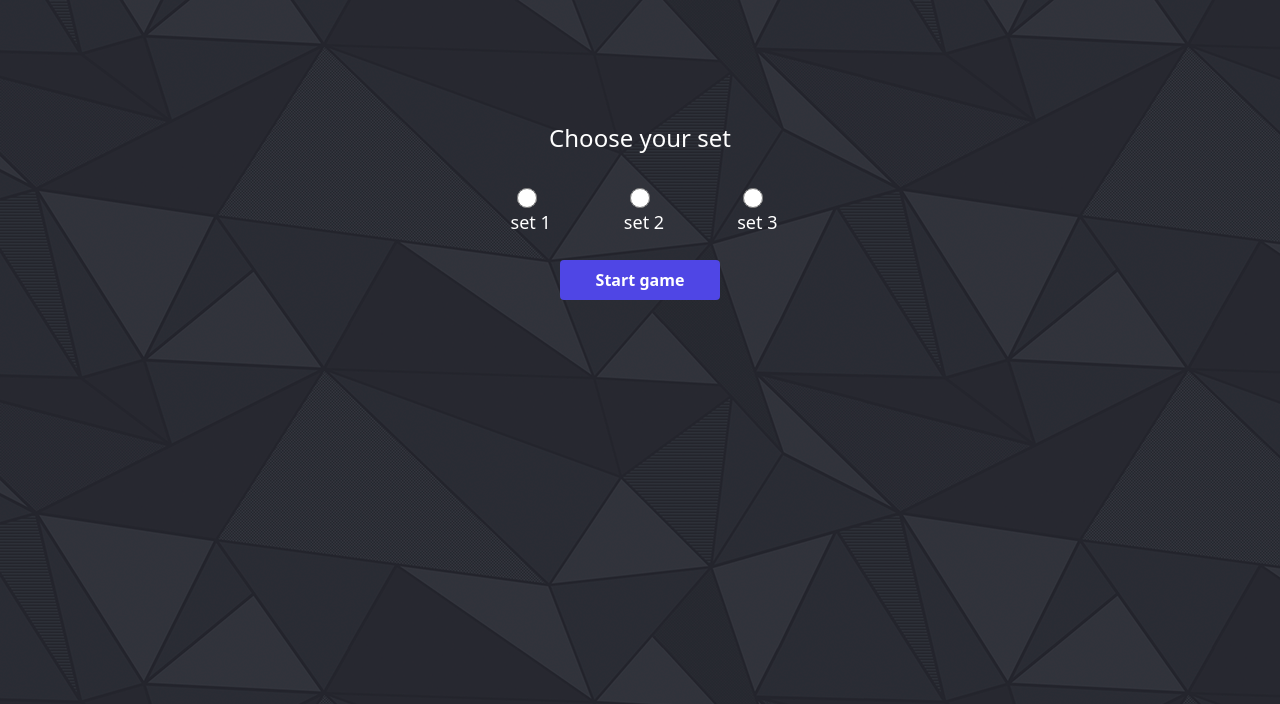
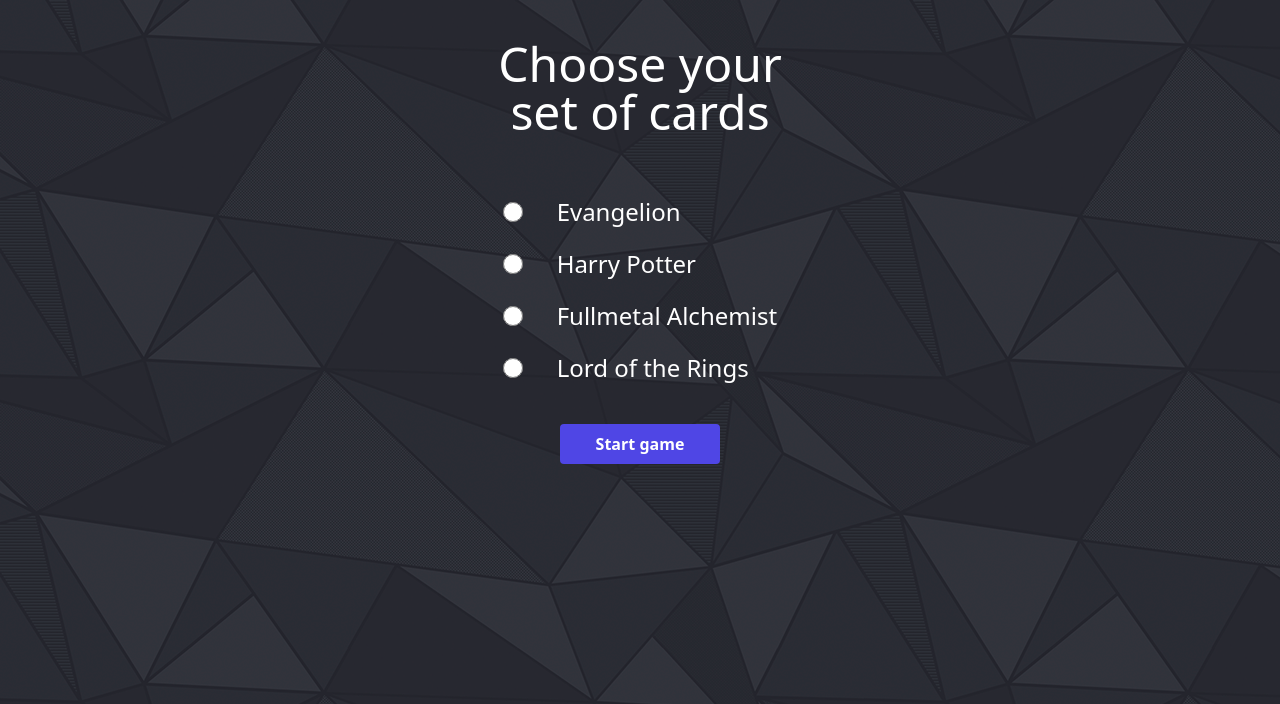
Before and after one commit to ficus2904/Guess-card, a Flask app: page / in a window 1280 px wide. Shown: the top 704 px of the page. Run offline with Flask 3, Linux system fonts and the light colour scheme.

Commit message:
some fix of main menu

```diff
--- a/app.py
+++ b/app.py
@@ -1,11 +1,11 @@
 from flask import Flask, render_template, Response, url_for, request
-import random
 
 app = Flask(__name__)
 
 @app.route("/")
 def index():
-    return render_template("index.html")
+    context = {'1':'Evangelion', '2':'Harry Potter', '3':'Fullmetal Alchemist','4':'Lord of the Rings'}
+    return render_template("index.html",context=context)
 
 @app.route("/game")
 def game():
--- a/static/css/output.css
+++ b/static/css/output.css
@@ -584,6 +584,10 @@ video {
   margin-left: 0.5rem;
 }
 
+.mt-10 {
+  margin-top: 2.5rem;
+}
+
 .mt-20 {
   margin-top: 5rem;
 }
@@ -620,12 +624,19 @@ video {
   width: 1.25rem;
 }
 
+.w-60 {
+  width: 15rem;
+}
 .w-80 {
   width: 20rem;
 }
 
 .grid-cols-1 {
   grid-template-columns: repeat(1, minmax(0, 1fr));
+}
+
+.grid-cols-2 {
+  grid-template-columns: repeat(2, minmax(0, 1fr));
 }
 
 .grid-cols-3 {
@@ -672,8 +683,8 @@ video {
   border-radius: 0.25rem;
 }
 
-.border-4 {
-  border-width: 4px;
+.border-3 {
+  border-width: 3px;
 }
 
 .bg-indigo-600 {
@@ -703,6 +714,11 @@ video {
 .text-2xl {
   font-size: 1.5rem;
   line-height: 2rem;
+}
+
+.text-5xl {
+  font-size: 3rem;
+  line-height: 1;
 }
 
 .text-lg {
@@ -739,26 +755,34 @@ video {
   transition-timing-function: cubic-bezier(0.4, 0, 0.2, 1);
 }
 
+.form-radio {
+  grid-template-columns: 1fr 5fr;
+}
+
 body {
   background-image: url("../img/shattered-island.gif");
 }
 
-@media screen and (max-width: 970px) {
+@media screen and (max-width: 768px) {
   #container {
     height: 40vh;
     width: 40vh;
+    gap: 0.75rem;
   }
 }
 
-@media screen and (min-width: 970px) {
+@media screen and (min-width: 768px) {
   #container {
     height: 65vh;
     width: 65vh;
+    gap: 1.25rem;
   }
 }
 
 .card {
   transition: all 0.4s ease-in-out;
+  border-width: 2px;
+  border-radius: 0.25rem;
 }
 
 .flip-animation {
--- a/static/css/style.sass
+++ b/static/css/style.sass
@@ -1,7 +1,12 @@
 body
     background-image: url("../img/shattered-island.gif")
 
+@media screen and (max-width: 970px)
+#container
+    height: 40vh
+    width: 40vh
 
+@media screen and (min-width: 970px)
 #container
     height: 65vh
     width: 65vh
@@ -9,7 +14,6 @@ body
 .card
     transition: all 0.4s ease-in-out
 
-
 .flip-animation
     transform: scaleX(-1)
 
--- a/static/js/game.js
+++ b/static/js/game.js
@@ -24,7 +24,7 @@ for (let elem of shuffleList) {
   card.src = `${path}/cover${set}.webp`;
   card.dataset.back = `${path}/cover${set}.webp`;
   card.dataset.front = `${path}/set${set}/${elem}.webp`;
-  card.classList.add('card', 'border-4', 'rounded');
+  card.classList.add('card');
   card.addEventListener('click', () => flipImage(card));
   container.appendChild(card);
 }
--- a/templates/game.html
+++ b/templates/game.html
@@ -16,7 +16,7 @@ Guess card!
 <div class="bg-sky-500 h-10 w-10 my-5 rounded place-self-center grid place-content-center">
     <span id="counter" class="text-white text-2xl">0</span>
 </div>
-<div id="container" class="grid grid-cols-4 grid-rows-4 gap-5 place-self-center">
+<div id="container" class="grid grid-cols-4 grid-rows-4 place-self-center">
 
 </div>
 {% endblock  %}
--- a/templates/index.html
+++ b/templates/index.html
@@ -4,18 +4,18 @@
 {% endblock  %}
 
 {% block body %}
-<div class="items-center container mx-auto mt-20 grid gap-5 grid-cols-1 grid-rows-3 w-80">
-    <h2 class="text-center text-2xl font-medium text-white mb-3">Choose your set</h2>
-        <form class="grid gap-5 grid-cols-3 grid-rows-1">
-            {% for number in ['1', '2', '3'] %}
-                <div class="grid justify-items-center">
-                    <input type="radio" id="{{ 'option' + number }}" name="option" value="{{ number }}"
-                            class="form-radio h-5 w-5 text-white transition duration-150 ease-in-out">
-                    <label for="{{ 'option' + number }}" class="ml-2 my-auto text-white text-lg">{{ 'set ' + number }}</label>
-                </div>
-            {% endfor %}
-        </form>
-    <button id="start-game-btn" class="bg-indigo-600 hover:bg-indigo-700 text-white font-bold py-2 px-4 rounded w-40 mx-auto"
+<div class="items-center container mx-auto grid grid-cols-1 w-80 h-min">
+    <h2 class="text-center text-5xl font-medium text-white">Choose your set of cards</h2>
+    <form class="grid gap-3 grid-cols-1 grid-rows-4 mt-10 mx-auto">
+        {% for number in ['1', '2', '3','4'] %}
+            <div class="form-radio grid mt-5">
+                <input type="radio" id="{{ 'option' + number }}" name="option" value="{{ number }}"
+                        class=" my-auto h-5 w-5 text-white transition duration-150 ease-in-out">
+                <label for="{{ 'option' + number }}" class="ml-2 my-auto text-white text-2xl">{{ context[number] }}</label>
+            </div>
+        {% endfor %}
+    </form>
+    <button id="start-game-btn" class="mt-10 bg-indigo-600 hover:bg-indigo-700 text-white font-bold py-2 px-4 rounded w-40 mx-auto"
             onclick="startGame()">Start game</button></div>
 {% endblock  %}
 
```
Also changed, not shown: static/css/style.css (+12 -7 lines), static/img/cards/cover4.webp (added), static/img/cards/set4/1.webp (added), static/img/cards/set4/2.webp (added), static/img/cards/set4/3.webp (added), static/img/cards/set4/4.webp (added), static/img/cards/set4/5.webp (added), static/img/cards/set4/6.webp (added), static/img/cards/set4/7.webp (added), static/img/cards/set4/8.webp (added), 1 other file.
